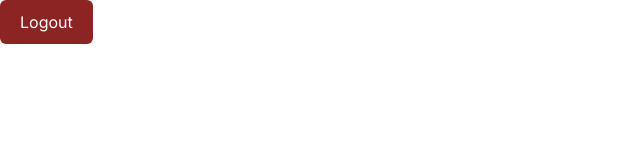
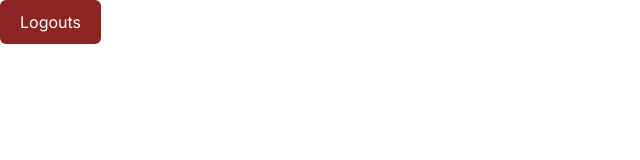
Before and after one commit to jamescasipong/isp-services, a React (Vite) app: page /home in a window 1280 px wide. Shown: the top 160 px of the page, without its empty margins (0-640 px from the left). Built offline with nearby package versions, Linux system fonts and the light colour scheme.

Commit message:
Update LogoutButton.jsx

```diff
--- a/src/components/LogoutButton.jsx
+++ b/src/components/LogoutButton.jsx
@@ -14,7 +14,7 @@ const LogoutButton = () => {
 
   return (
     <button className="button text-white" onClick={handleLogout}>
-      Logout
+      Logouts
     </button>
   );
 };
```
